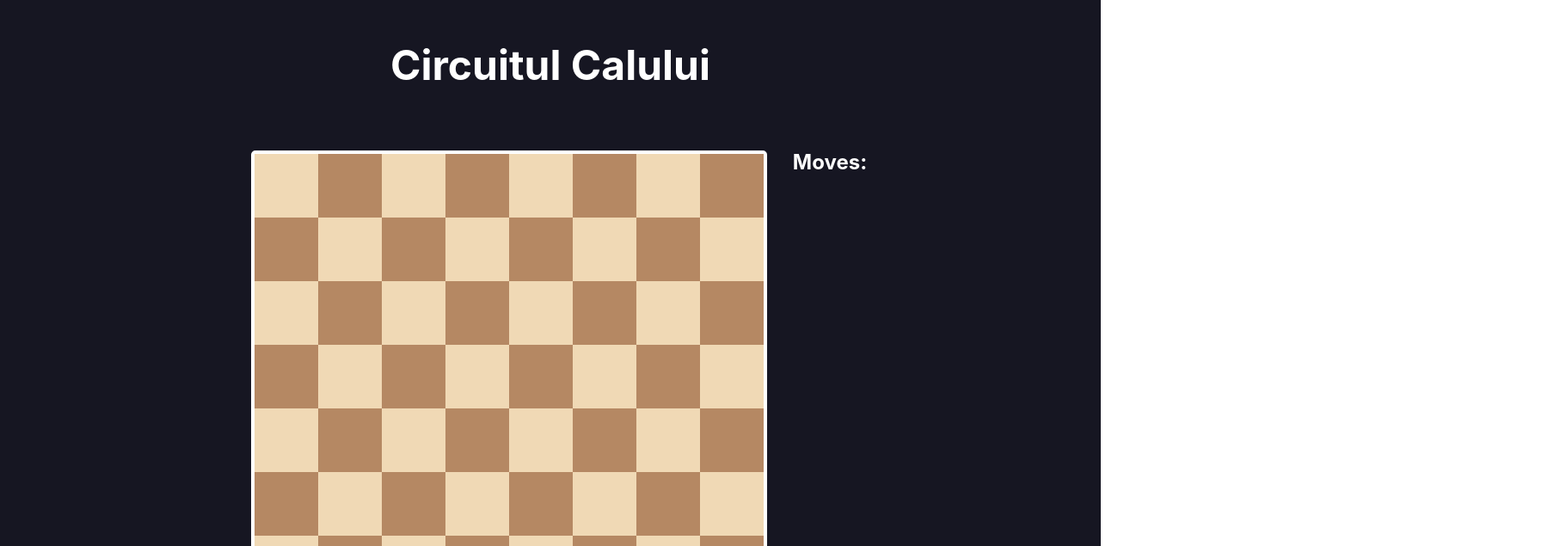
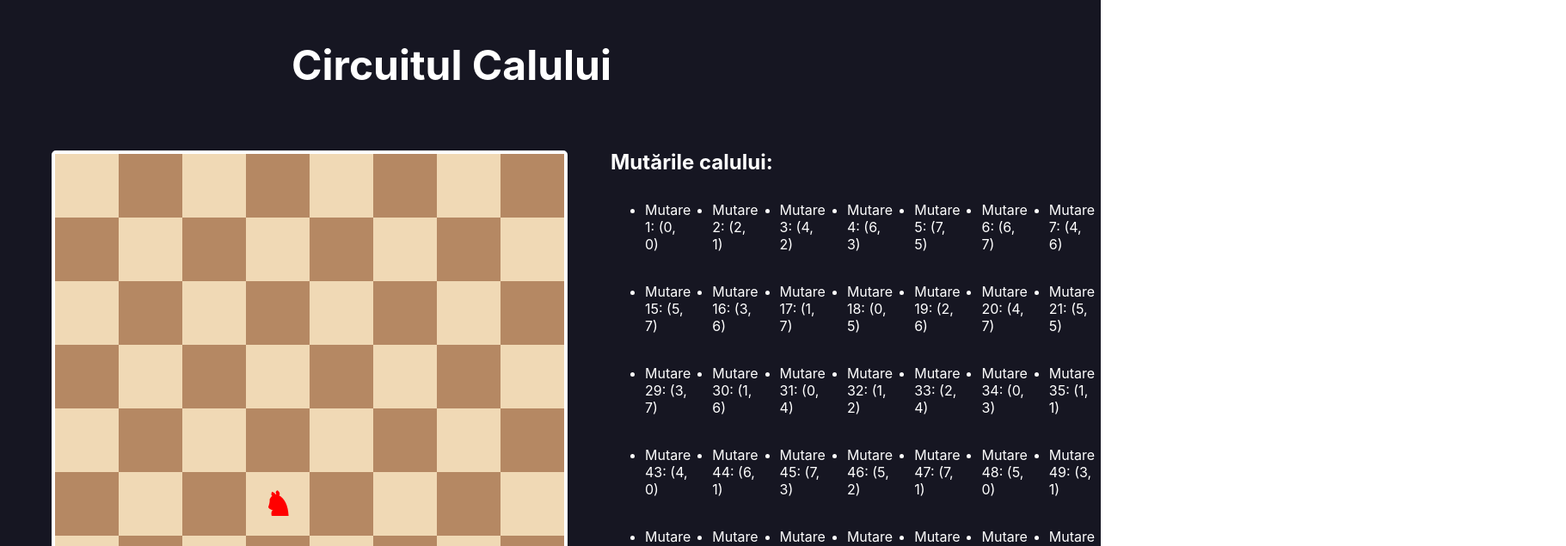
Before and after one commit to davidsimoc/circuitul-calului, a React (Create React App) app: page / in a window 1280 px wide. Shown: the top 635 px of the page at 86% size, 1821 px wide, since content can reach past the window. Built offline with nearby package versions, Linux system fonts and the light colour scheme.

Commit message:
update text miscari
Adaugat text pentru miscarile calului

```diff
--- a/src/App.css
+++ b/src/App.css
@@ -49,6 +49,8 @@
 .moves {
   margin-left: 10px;
   display: flex;
+  flex-wrap: wrap;
+  text-align: left;
   max-width: 300px;
 }
 
@@ -58,9 +60,11 @@
   color: white;
 }
 
-.moves ol {
-  list-style: none;
-  padding: 0;
+.moves ul {
+  display: grid;
+  grid-template-columns: repeat(14, 1fr);
+  gap: 25px;
+  color: white;
 }
 
 .moves li {
@@ -75,7 +79,7 @@
 
 .app {
     display: flex;
-    justify-content: center;
+    justify-content: flex-start;
     align-items: flex-start;
     gap: 20px;
     padding: 20px;
@@ -96,6 +100,9 @@
 
 .boardAndMoves {
   display: flex;
+  justify-content: center;
+  align-items: flex-start;
+  gap: 20px;
 }
 
 * {
--- a/src/App.js
+++ b/src/App.js
@@ -26,8 +26,6 @@ function knightTour(x, y, moveCount, board, moves) {
 }
 
 function App() {
-  console.log("Componenta App s-a montat"); // Trebuie să apară în consolă
-
   const [board, setBoard] = useState(Array(N).fill().map(() => Array(N).fill(-1)));
   const [moves, setMoves] = useState([]);
   const [currentMove, setCurrentMove] = useState(0);
@@ -39,7 +37,7 @@ function App() {
     const found = knightTour(0, 0, 1, initialBoard, tourMoves);
 
     //knightTour(0, 0, 1, initialBoard, tourMoves);
-    if(found) {
+    if (found) {
       console.log('Tour moves:', tourMoves); // Debugging
       setBoard(initialBoard);
       setMoves(tourMoves);
@@ -48,6 +46,8 @@ function App() {
 
   useEffect(() => {
     if (currentMove < moves.length) {
+      console.log("Mutările salvate:", moves);
+
       const timer = setTimeout(() => {
         setCurrentMove((prev) => prev + 1);
       }, 500);
@@ -76,17 +76,15 @@ function App() {
               </div>
             ))}
           </div>
-          <div className='moves'>
-            <h2>Moves:</h2>
-            <ol>
-              {moves.map(([row, col], index) => {
-                        console.log(`Move ${index + 1}: (${row + 1}, ${col + 1})`); // Debugging
-
-                <li key={index} className={index === currentMove ? 'current-move' : ''}>
-                  Move {index + 1}: ({row + 1}, {col + 1})
+          <div className="moves">
+            <h2>Mutările calului:</h2>
+            <ul>
+              {moves.map(([x, y], index) => (
+                <li key={index}>
+                  Mutare {index + 1}: ({x}, {y})
                 </li>
-              })}
-            </ol>
+              ))}
+            </ul>
           </div>
         </div>
       </div>
```
